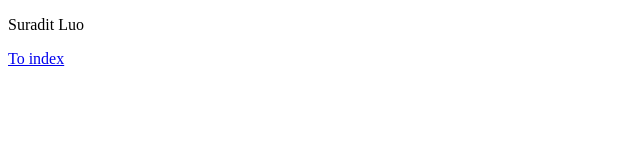
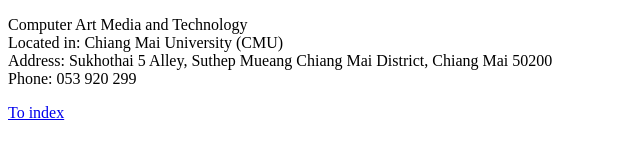
Before and after one commit to 632115043-SuraditLuo/SE234-LAB03.1, a plain HTML site: page CAMT.html in a window 1280 px wide. Shown: the whole page, without its empty margins (0-640 px from the left). Drawn offline with Linux system fonts and the light colour scheme.

Commit message:
Setup CAMT page

```diff
--- a/profile.html
+++ b/CAMT.html
@@ -4,10 +4,13 @@
     <meta charset="UTF-8">
     <meta http-equiv="X-UA-Compatible" content="IE=edge">
     <meta name="viewport" content="width=device-width, initial-scale=1.0">
-    <title>Profile</title>
+    <title>CAMT</title>
 </head>
 <body>
-    <p>Suradit Luo</p>
+    <p>Computer Art Media and Technology<br>
+        Located in: Chiang Mai University (CMU)<br>
+        Address: Sukhothai 5 Alley, Suthep Mueang Chiang Mai District, Chiang Mai 50200<br>
+        Phone: 053 920 299</p>
     <a href="index.html">To index</a>
 </body>
 </html>
```
Also changed, not shown: index.html (+12 -0 lines), CAMT.jpg (added).
